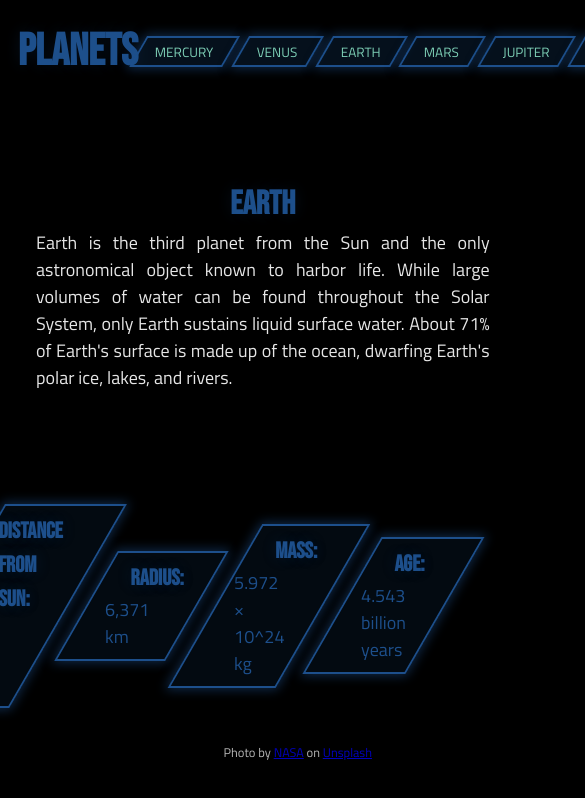
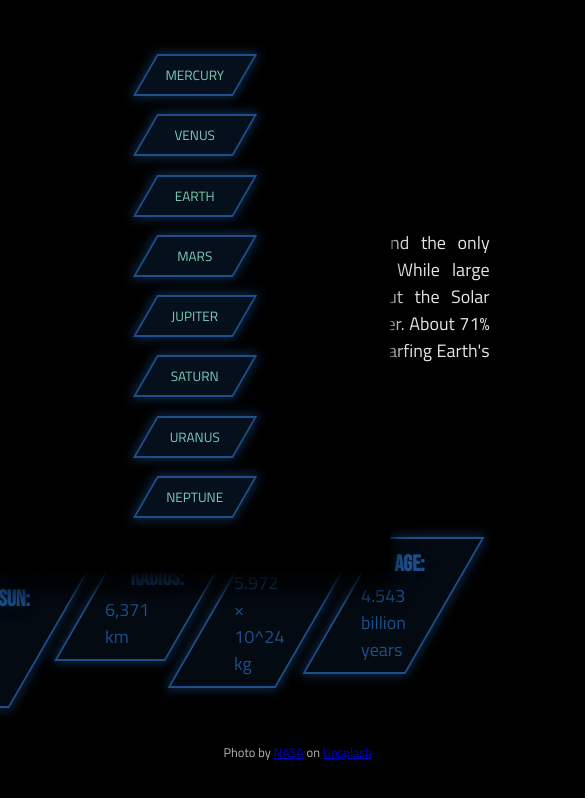
Before and after one commit to edo979/planets-app, a React (Vite) app: page /earth in a window 390 px wide. Shown: the top 798 px of the page, 585 px wide, since content can reach past the window. Built offline with nearby package versions, Linux system fonts and the light colour scheme.

Commit message:
mobile nav list finish

```diff
--- a/src/scss/_layout.scss
+++ b/src/scss/_layout.scss
@@ -10,6 +10,7 @@
 
 .flex {
   display: flex;
+  flex-direction: var(--f-direction, row);
   align-items: var(--f-align, center);
   justify-content: var(--f-justify, space-between);
   gap: var(--f-gap, 1rem);
--- /dev/null
+++ b/src/scss/_media-query.scss
@@ -0,0 +1,24 @@
+@media (max-width: 50em) {
+  .navbar {
+    &_list {
+      position: absolute;
+      z-index: 5;
+      inset: 0 0 auto;
+
+      flex-direction: column;
+      gap: 1rem;
+      padding: 3rem 0;
+
+      background-color: hsl(var(--clr-neutral-100));
+      box-shadow: 0 20px 20px hsl(var(--clr-neutral-100), 0.8),
+        0 2px 5px hsl(var(--clr-neutral-100));
+    }
+
+    &_item {
+      width: 100px;
+      padding-block: 0.5rem;
+      margin-inline: auto;
+      text-align: center;
+    }
+  }
+}
--- a/src/scss/style.scss
+++ b/src/scss/style.scss
@@ -2,3 +2,4 @@
 @use 'msc';
 @use 'layout';
 @use 'components/components';
+@use 'media-query';
```
